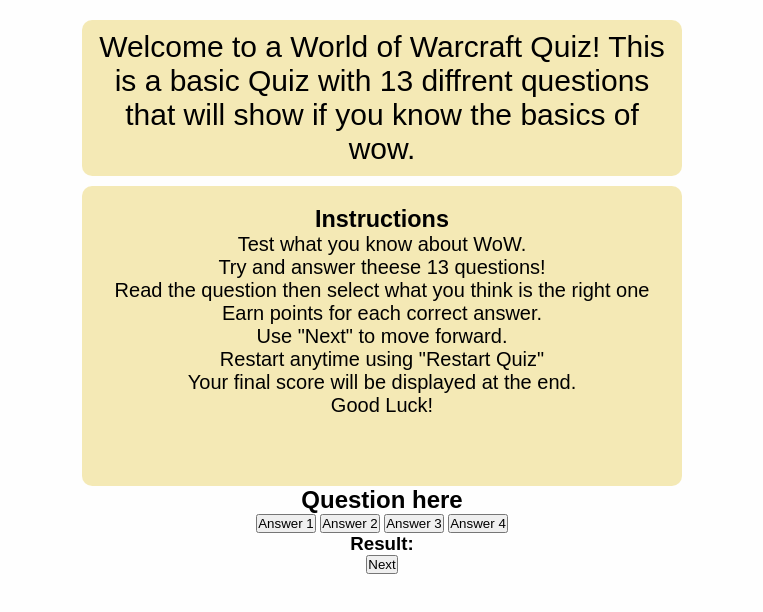
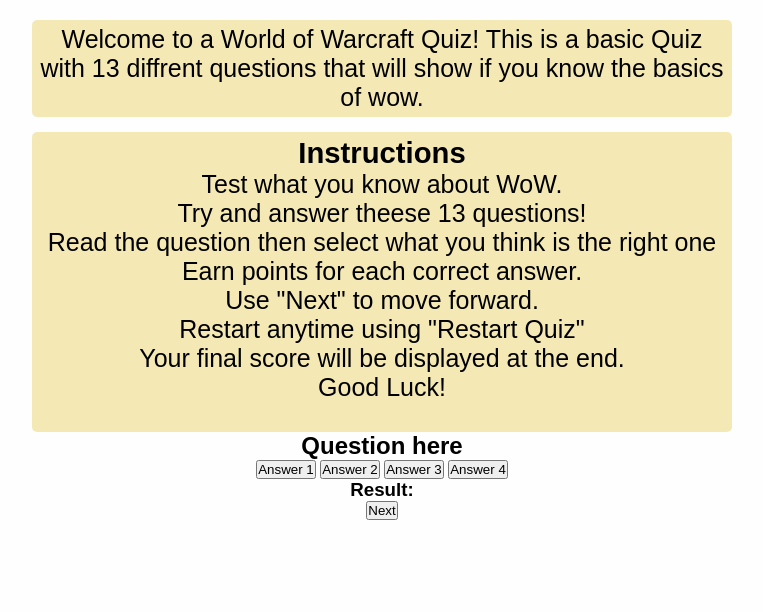
Before and after one commit to DanielE-J/pp2, a plain HTML site: page index.html in a window 1280 px wide. Shown: the whole page, without its empty margins (258-1021 px from the left). Drawn offline with Linux system fonts and the light colour scheme.

Commit message:
changed size on borders to make text look beter

```diff
--- a/Assets/css/style.css
+++ b/Assets/css/style.css
@@ -22,26 +22,28 @@ body {
 #intro {
     background: rgba(236, 213, 111, 0.5);
     width: 90%;
-    max-width: 600px;
+    max-width: 700px;
     margin: 20px auto 0;
-    border-radius: 10px;
-    padding: 10px;
-    font-size: 30px;
+    border-radius: 5px;
+    padding: 5px;
+    font-size: 25px;
 }
 /* list styling */
 li {
     list-style-type: none;
 }
+/* intructions styling */
+
 #quiz-instructions {
-    margin-top: 10px;
+    margin-top: 15px;
     margin-left: auto;
     margin-right: auto;
     background: rgba(236, 213, 111, 0.5);
     width: 90%;
-    max-width: 600px;
-    border-radius: 10px;
-    padding: 20px;
+    max-width: 700px;
+    border-radius: 5px;
+    padding: 5px;
     text-align: center;
-    font-size: 20px;
+    font-size: 25px;
     height: 300px;
 }
```
